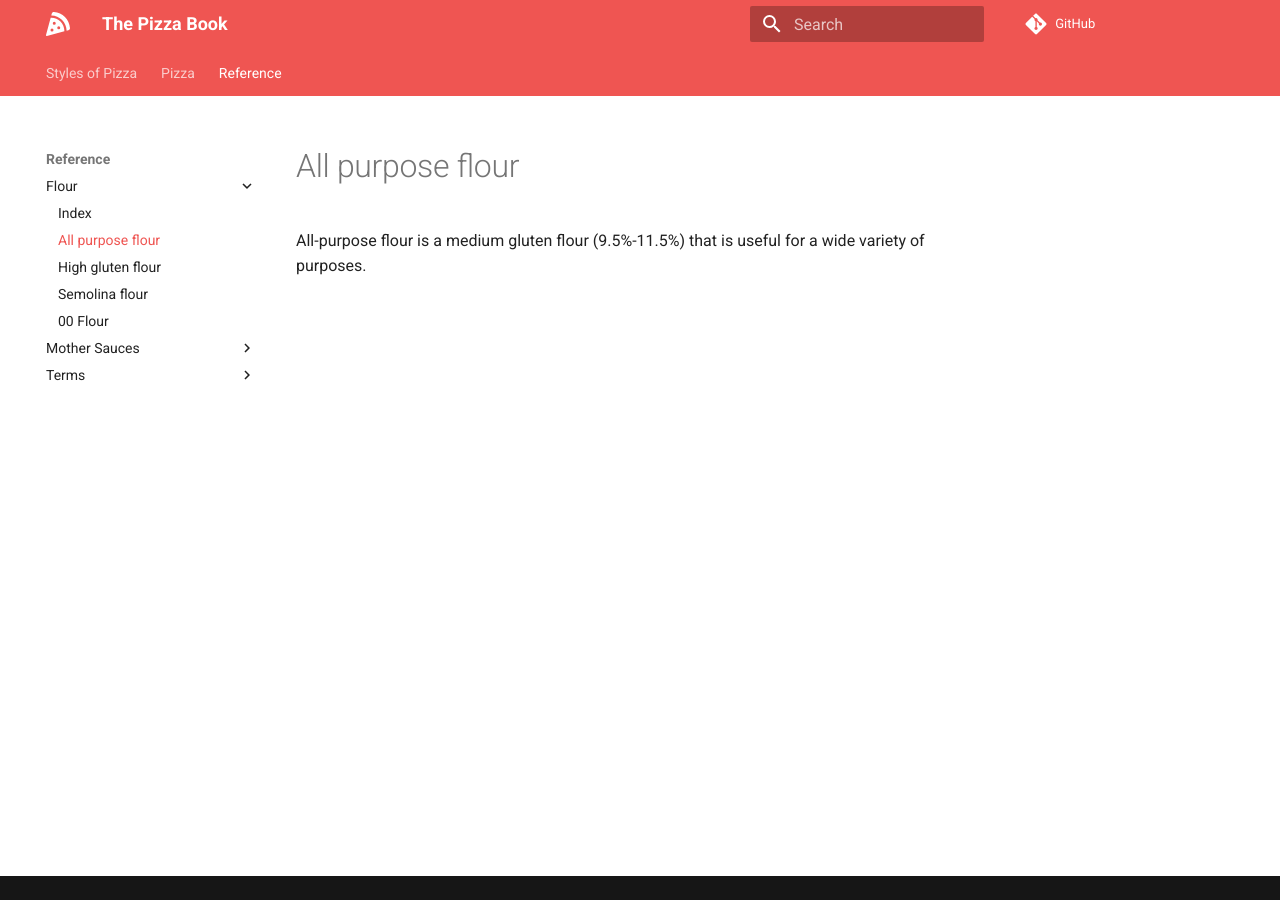
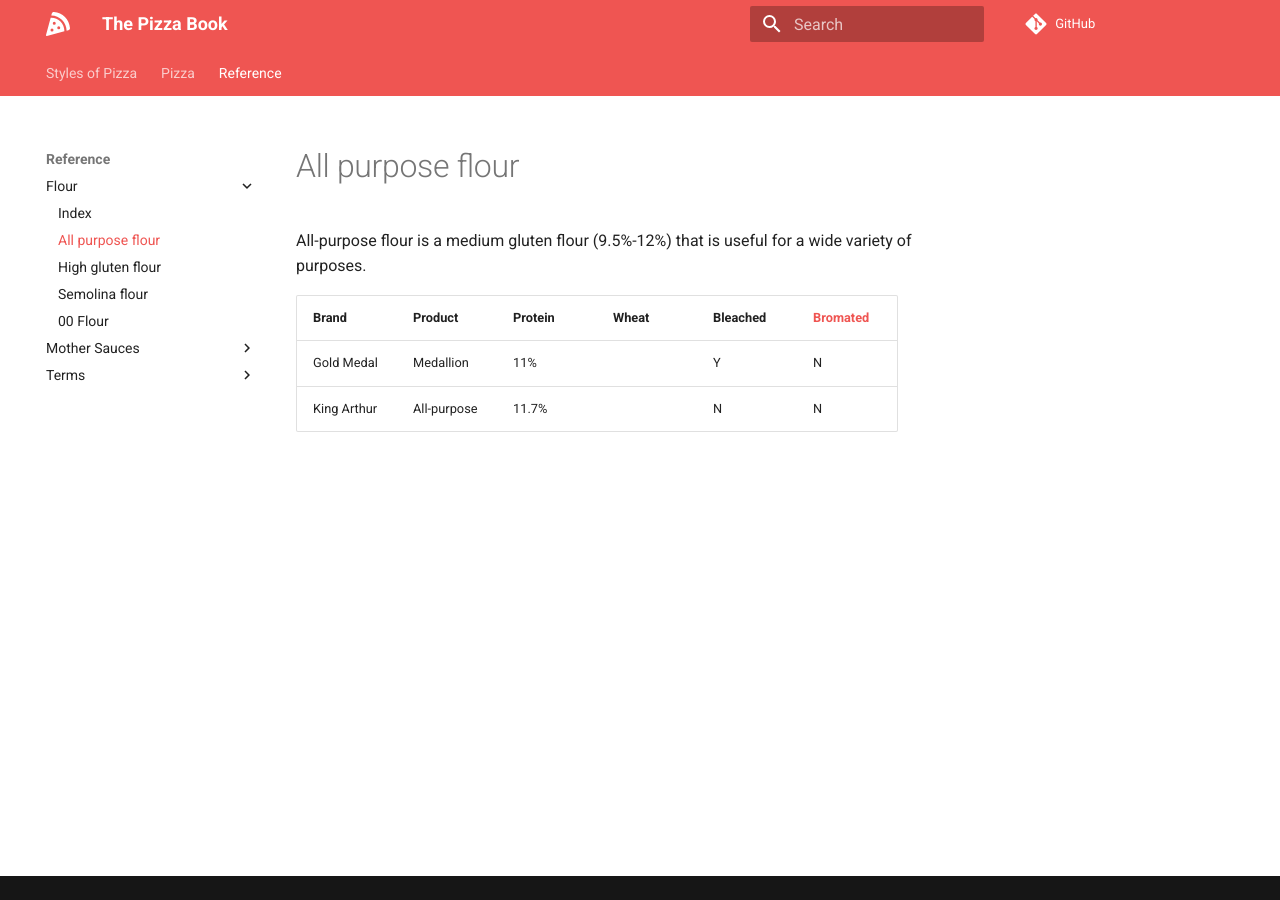
Before and after one commit to timschieck/pizza, an MkDocs documentation site: the page built from docs/reference/Flour/All-purpose flour.md, in a window 1280 px wide. Built offline with MkDocs 1.6.1 and Material for MkDocs 9.7.7, drawn with Linux system fonts in a browser that asks for light colours; comment, search, counter and statistics services are not loaded.

Commit message:
Updated flour

```diff
--- a/docs/reference/Flour/All-purpose flour.md
+++ b/docs/reference/Flour/All-purpose flour.md
@@ -1 +1,6 @@
-All-purpose flour is a medium gluten flour (9.5%-11.5%) that is useful for a wide variety of purposes.
+All-purpose flour is a medium gluten flour (9.5%-12%) that is useful for a wide variety of purposes.
+
+| Brand         | Product               | Protein | Wheat  | Bleached | [Bromated](/reference/terms/bromated) |
+| ------------- | --------------------- | ------- | ------ | -------- | -------------------------- |
+| Gold Medal    | Medallion             | 11%     |        | Y        | N                          |
+| King Arthur   | All-purpose           | 11.7%   |        | N        | N                          |
```
Also changed, not shown: docs/index.md (+5 -3 lines), docs/reference/Flour/High-gluten flour.md (+1 -1 lines), docs/reference/Flour/README.md (+4 -4 lines), docs/reference/Mother Sauces/README.md (+2 -2 lines), docs/reference/terms/roux.md (+1 -1 lines).
